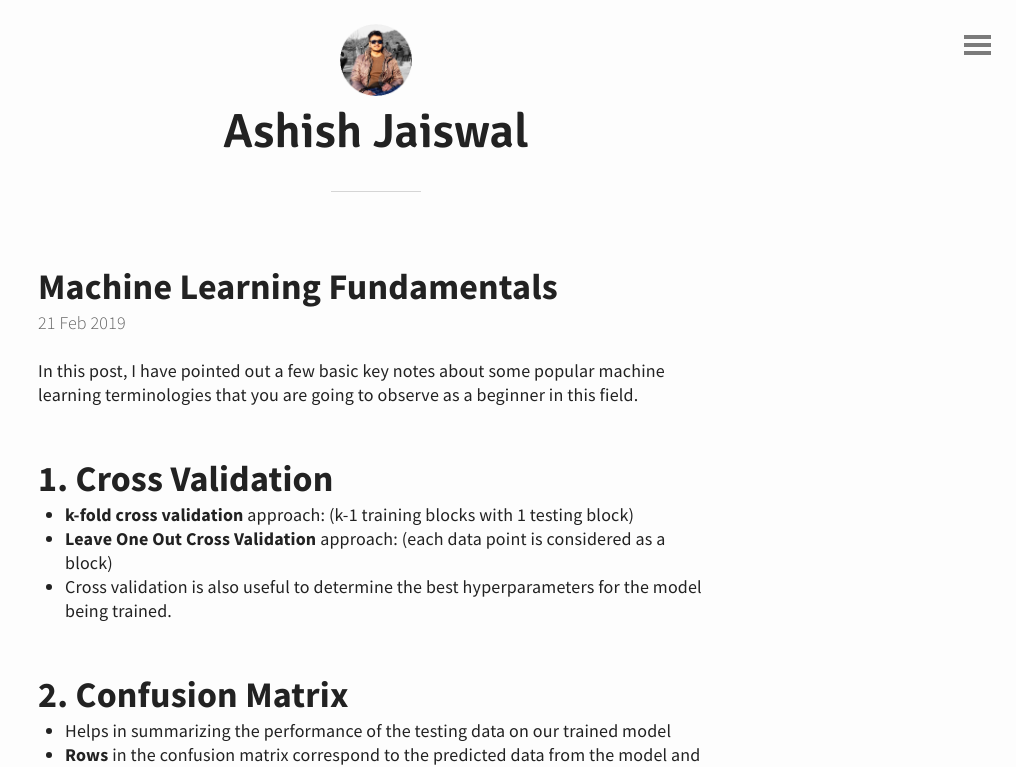
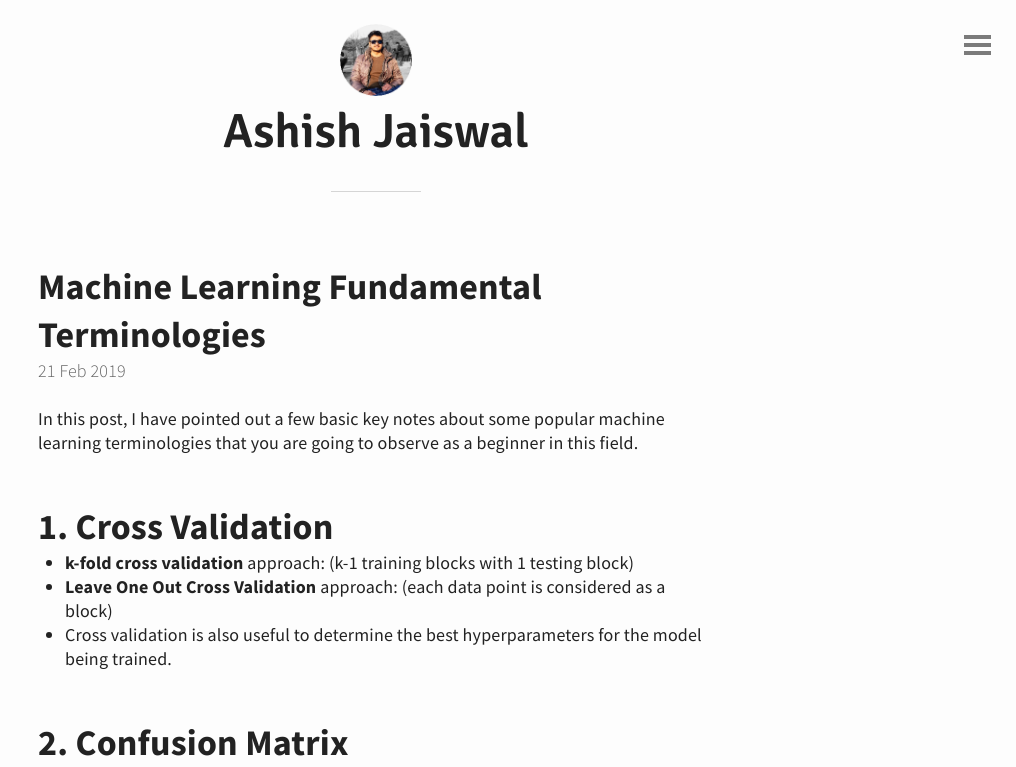
Before and after one commit to asheeshcric/blog, a Jekyll site: the page built from _posts/2019-02-21-machine-learning-fundamentals.md, in a window 1280 px wide and 900 px high, cut to the strip 0-767 px from the top of the window. Shown: the whole strip, without its empty margins (264-1280 px from the left). Built offline with Jekyll 4.4.1, drawn with Linux system fonts in a browser that asks for light colours; comment, search, counter and statistics services are not loaded.

Commit message:
Change post title

```diff
--- a/_posts/2019-02-21-machine-learning-fundamentals.md
+++ b/_posts/2019-02-21-machine-learning-fundamentals.md
@@ -1,5 +1,5 @@
 ---
-title: Machine Learning Fundamentals
+title: Machine Learning Fundamental Terminologies
 ---
 
 In this post, I have pointed out a few basic key notes about some popular
```
